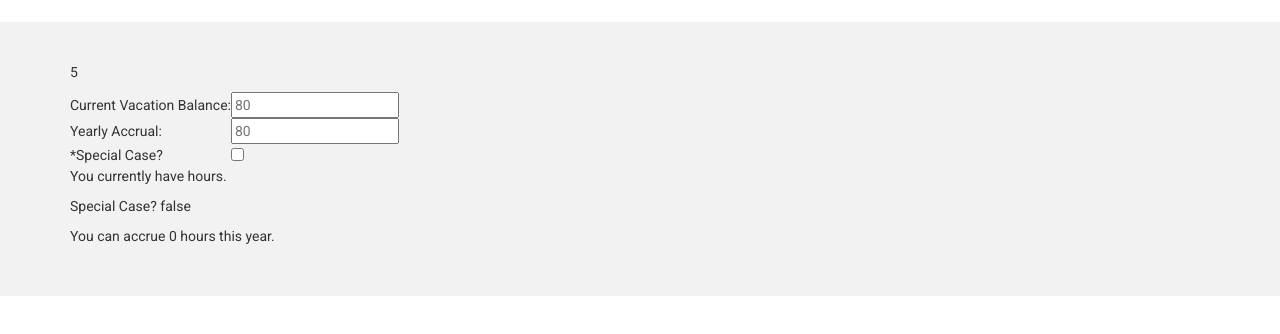
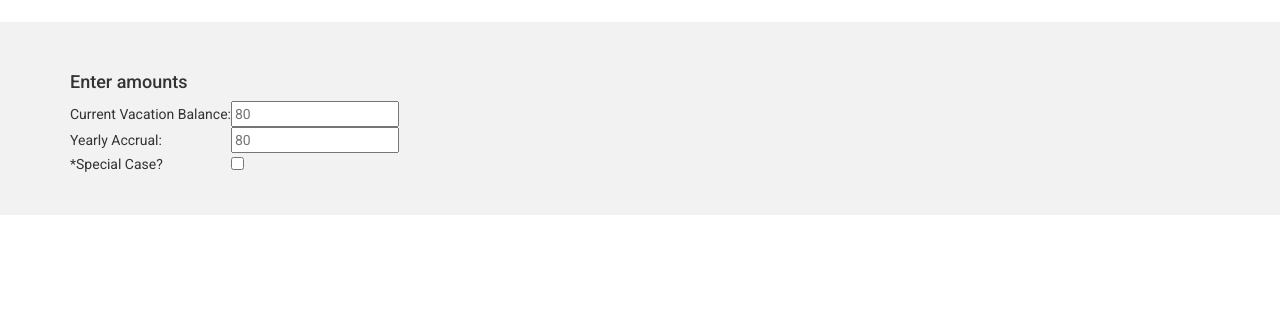
Before and after one commit to zigfreid5/AngularVacationCalc, a plain HTML site: page index.html in a window 1280 px wide. Shown: the part 78-412 px from the top of the page. Drawn offline with nearby package versions, Linux system fonts and the light colour scheme.

Commit message:
Small Fixes
Updated index.html with ng-show directives and removed random test data

```diff
--- a/index.html
+++ b/index.html
@@ -14,8 +14,8 @@
         </div>
         <div class="main" ng-controller="MainController">
             <div class="container">
-                <p>{{ 3 + 2 }}</p>
                 <div class="inputItemsHolder">
+                    <h4>Enter amounts</h4>
                     <table id="inputItemsTable">
                         <tbody>
                             <tr>
@@ -35,10 +35,8 @@
                     </table>
                 </div>
                 <div class="Balances">
-                    <p>You currently have <span>{{ currentBalance }}</span> hours.</p>
-                    <p>Special Case? {{ specialCase }}</p>
-                    <p> You can accrue {{ totalAccrual }} hours this year.</p>
-
+                    <p ng-show="currentBalance !== null">You currently have <span>{{ currentBalance }}</span> hours.</p>
+                    <p ng-show="yearlyAccrual !== null"> You can accrue {{ totalAccrual }} hours this year.</p>
                 </div>
             </div>
         </div>
--- a/js/controllers/MainController.js
+++ b/js/controllers/MainController.js
@@ -4,7 +4,7 @@ app.controller('MainController', ['$scope', function($scope){
     $scope.yearlyAccrual = null;
     $scope.specialCase = false;
 
-    $scope.totalAccrual = 0;
+    $scope.totalAccrual = null;
 
     $scope.updateTotalAccrual = function(){
         if($scope.specialCase == true) {
```
